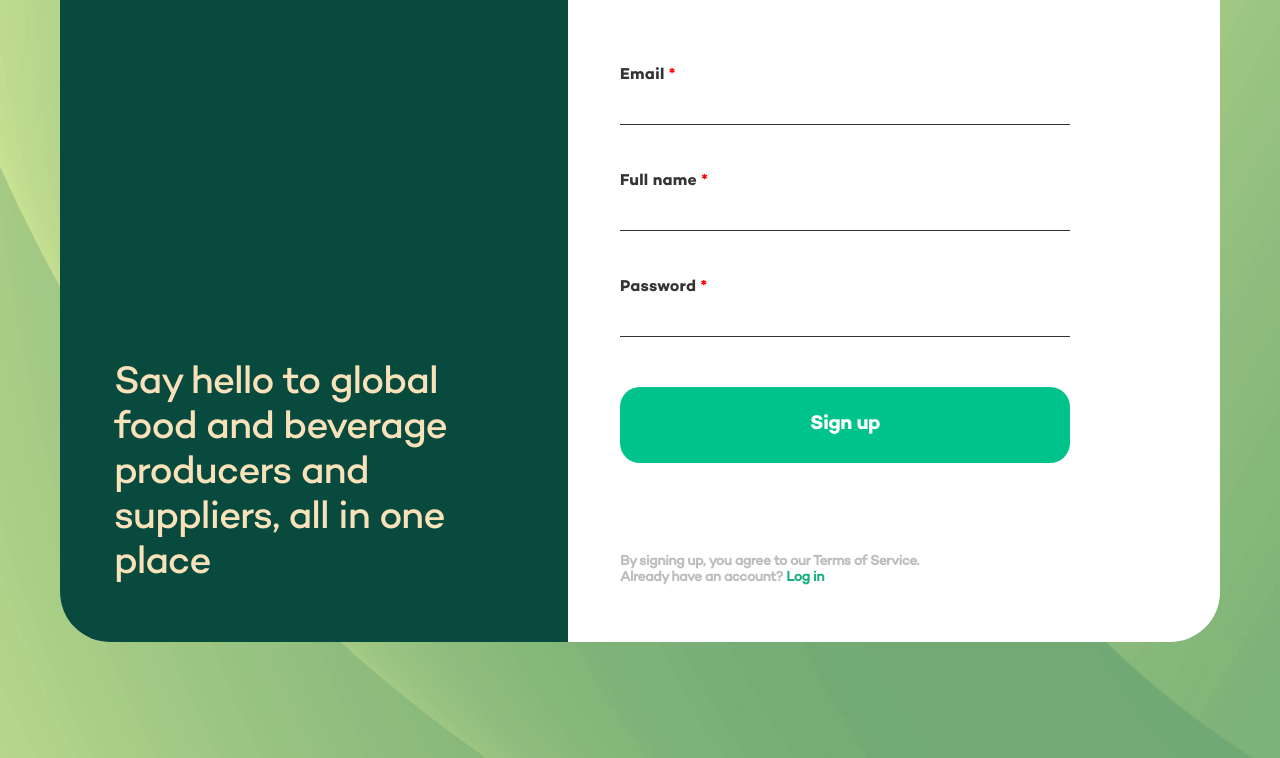
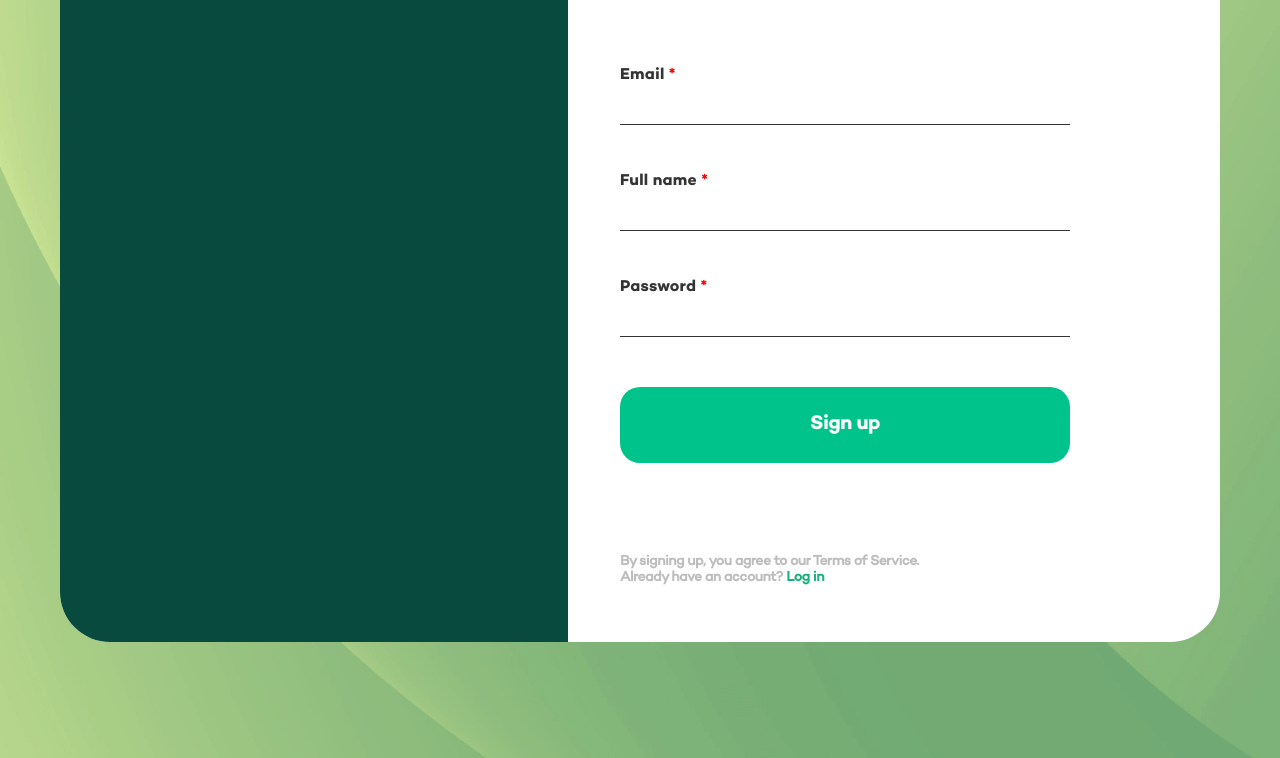
Before and after one commit to Delyc/better-market, a plain HTML site: page index.html in a window 1280 px wide. Shown: the part 266-1024 px from the top of the page. Drawn offline with Linux system fonts and the light colour scheme.

```diff
--- a/index.html
+++ b/index.html
@@ -13,7 +13,6 @@
         <div class="register">
             <div class="register__info">
                 <img class="register__info-logo" src="./assets/logo.svg" />
-                <p class="register__info-text">Say hello to global food and beverage producers and suppliers, all in one place</p>
             </div>
             <div class="register__fill">
                 <h2 class="register__fill-heading">Let’s get started
```
